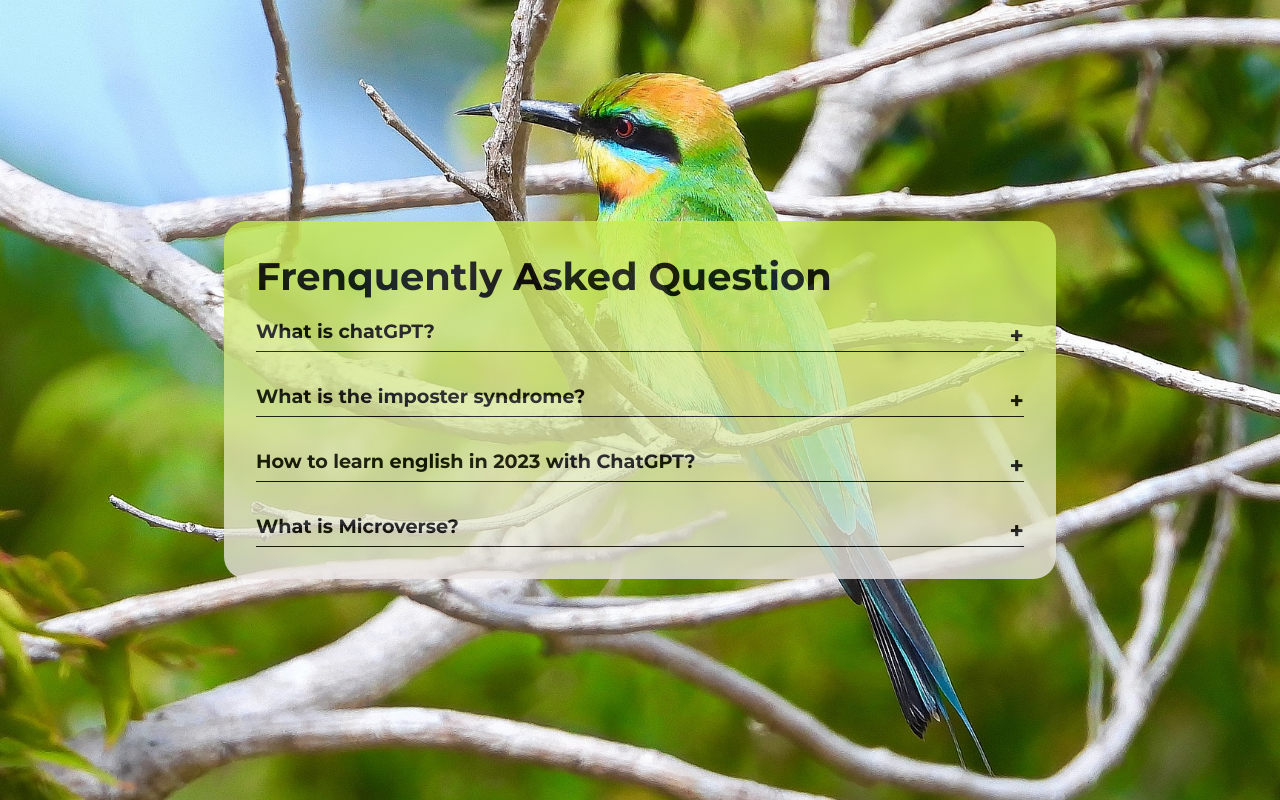
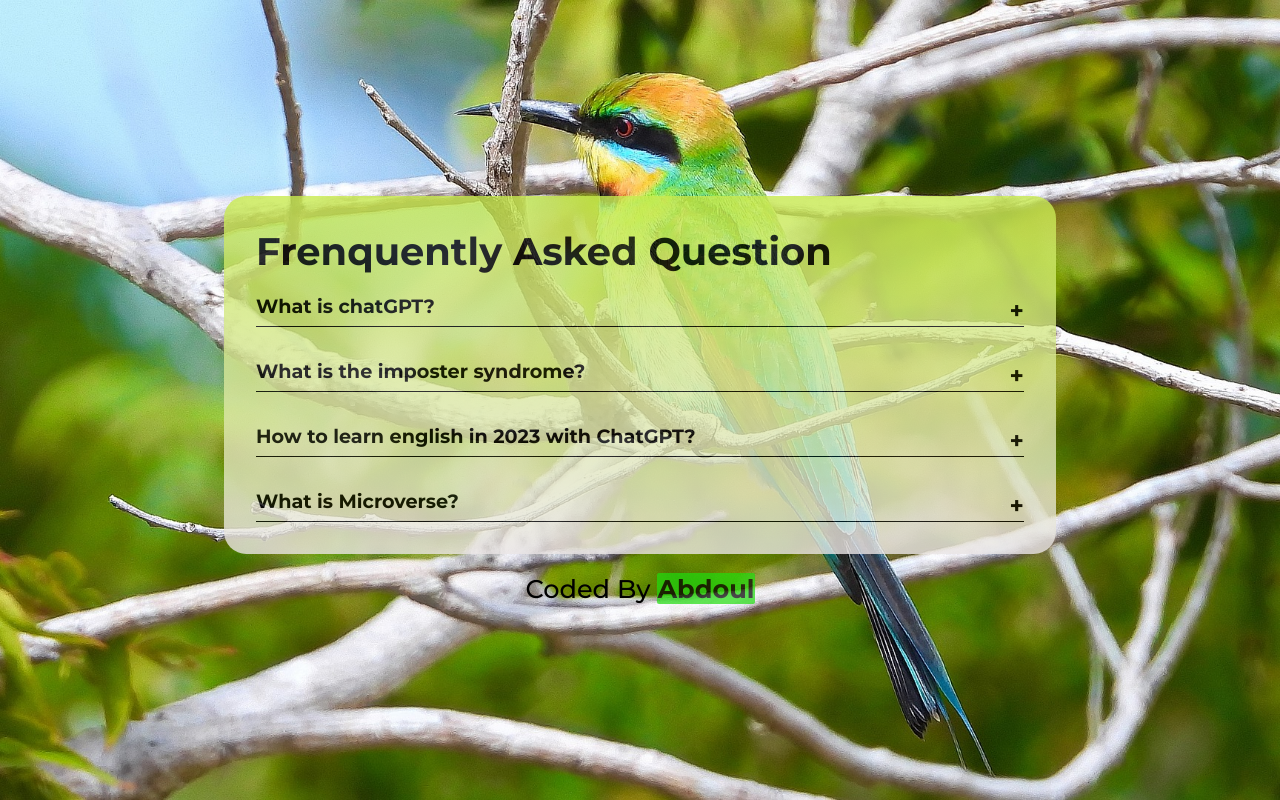
Before and after one commit to aradradev/project-2-JS-DOM, a plain HTML site: page index.html in a window 1280 px wide. Drawn offline with Linux system fonts and the light colour scheme.

Commit message:
final add

```diff
--- a/index.html
+++ b/index.html
@@ -30,6 +30,9 @@
             </div>
         </div>
     </section>
+    <footer>
+        Coded By <a href="https://twitter.com/Abdoul_2023">Abdoul</a>
+    </footer>
     <script src="script.js"></script>
 </body>
 </html>
--- a/style.css
+++ b/style.css
@@ -11,6 +11,7 @@ body{
     font-weight: 500;
     display: flex;
     justify-content: center;
+    flex-direction: column;
     align-items: center;
     background: url('img/bird-5057603_1920.jpg') no-repeat center center/ cover;
 }
@@ -71,6 +72,19 @@ body{
     font-size: 1.1rem;
 
 }
+footer {
+    text-align: center;
+    margin-top: 1.2rem;
+}
+footer a{
+    text-decoration: none;
+    opacity: .7;
+    font-weight: 700;
+    background: #20dd0e;
+    border-radius: 2px;
+    color: inherit;
+
+}
 
 @media screen and (max-width: 820px) {
     body{
```
